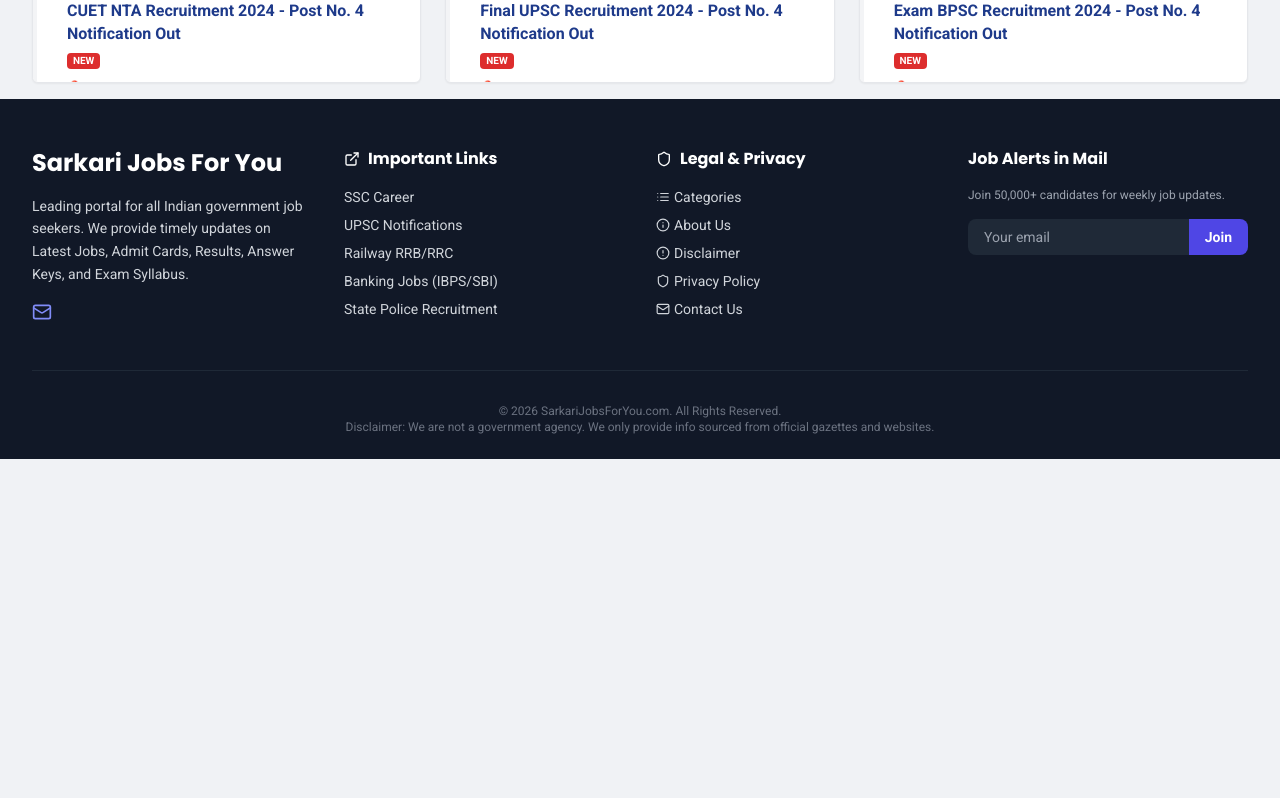
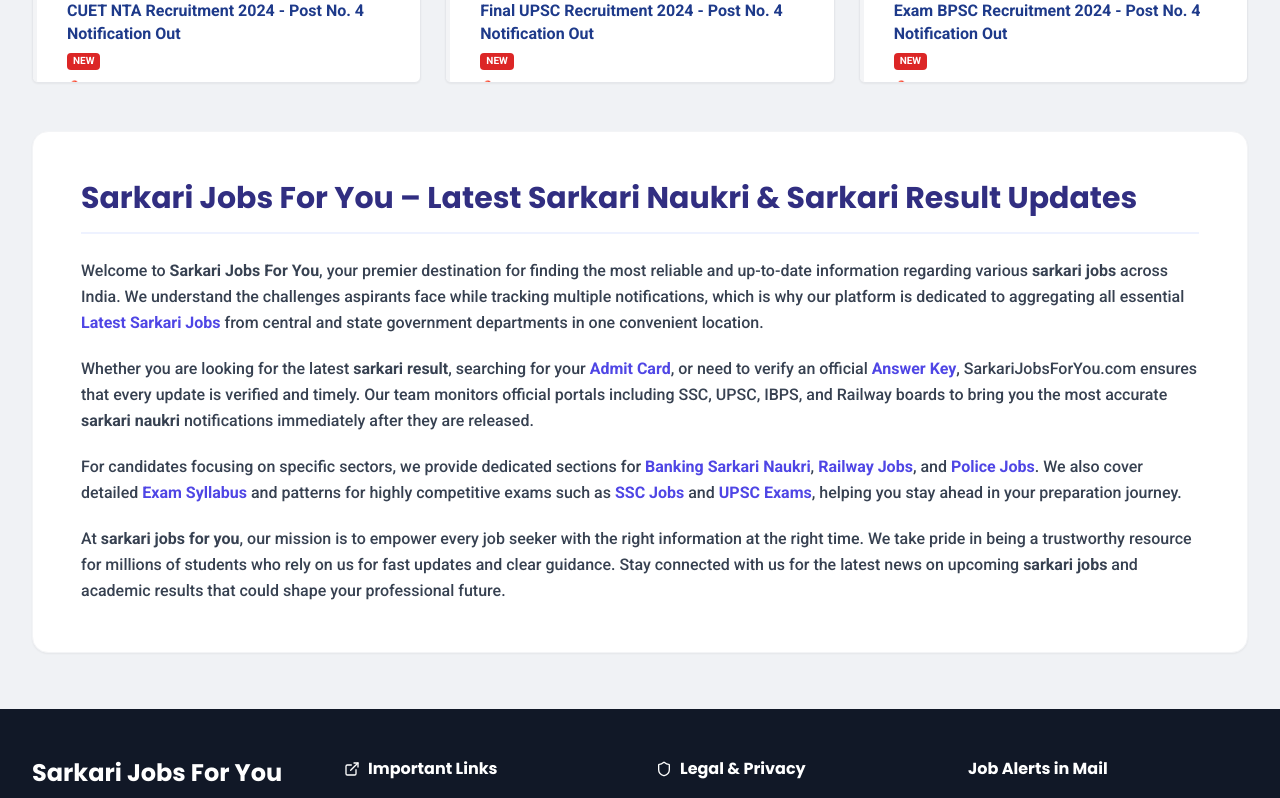
Before and after one commit to manishbarnwal0/sarkarijobsforyou, a React (Vite) app: page / in a window 1280 px wide. Shown: the part 1500-2298 px from the top of the page. Before the commit the page ends 1959 px from the top, so only its background shows below. Built offline with nearby package versions, Linux system fonts and the light colour scheme.

Commit message:
feat: Add SEO content section to homepage
Includes a new section on the homepage with introductory text and links to key job categories, enhancing discoverability and user engagement for Sarkari jobs.

```diff
--- a/App.tsx
+++ b/App.tsx
@@ -180,6 +180,27 @@ const App: React.FC = () => {
           <JobSection title="Answer Key" category={Category.ANSWER_KEY} posts={MOCK_POSTS} color="bg-orange-800" navigate={navigate} />
           <JobSection title="Syllabus" category={Category.SYLLABUS} posts={MOCK_POSTS} color="bg-cyan-800" navigate={navigate} />
         </div>
+
+        {/* SEO Content Section Added Here */}
+        <section className="mt-12 mb-10 bg-white p-8 md:p-12 rounded-2xl shadow-sm border border-gray-100">
+          <h2 className="text-2xl md:text-3xl font-black text-indigo-900 mb-6 border-b-2 border-indigo-50 pb-4">
+            Sarkari Jobs For You – Latest Sarkari Naukri & Sarkari Result Updates
+          </h2>
+          <div className="prose prose-indigo max-w-none text-gray-700 leading-relaxed space-y-5 font-medium">
+            <p>
+              Welcome to <strong>Sarkari Jobs For You</strong>, your premier destination for finding the most reliable and up-to-date information regarding various <strong>sarkari jobs</strong> across India. We understand the challenges aspirants face while tracking multiple notifications, which is why our platform is dedicated to aggregating all essential <a href="/category/latest-jobs" onClick={navigate} className="text-indigo-600 font-bold hover:underline">Latest Sarkari Jobs</a> from central and state government departments in one convenient location.
+            </p>
+            <p>
+              Whether you are looking for the latest <strong>sarkari result</strong>, searching for your <a href="/category/admit-card" onClick={navigate} className="text-indigo-600 font-bold hover:underline">Admit Card</a>, or need to verify an official <a href="/category/answer-key" onClick={navigate} className="text-indigo-600 font-bold hover:underline">Answer Key</a>, SarkariJobsForYou.com ensures that every update is verified and timely. Our team monitors official portals including SSC, UPSC, IBPS, and Railway boards to bring you the most accurate <strong>sarkari naukri</strong> notifications immediately after they are released.
+            </p>
+            <p>
+              For candidates focusing on specific sectors, we provide dedicated sections for <a href="/category/banking-jobs" onClick={navigate} className="text-indigo-600 font-bold hover:underline">Banking Sarkari Naukri</a>, <a href="/category/railway" onClick={navigate} className="text-indigo-600 font-bold hover:underline">Railway Jobs</a>, and <a href="/category/state-police-recruitment" onClick={navigate} className="text-indigo-600 font-bold hover:underline">Police Jobs</a>. We also cover detailed <a href="/category/syllabus" onClick={navigate} className="text-indigo-600 font-bold hover:underline">Exam Syllabus</a> and patterns for highly competitive exams such as <a href="/category/ssc-careers" onClick={navigate} className="text-indigo-600 font-bold hover:underline">SSC Jobs</a> and <a href="/category/upsc-notifications" onClick={navigate} className="text-indigo-600 font-bold hover:underline">UPSC Exams</a>, helping you stay ahead in your preparation journey.
+            </p>
+            <p>
+              At <strong>sarkari jobs for you</strong>, our mission is to empower every job seeker with the right information at the right time. We take pride in being a trustworthy resource for millions of students who rely on us for fast updates and clear guidance. Stay connected with us for the latest news on upcoming <strong>sarkari jobs</strong> and academic results that could shape your professional future.
+            </p>
+          </div>
+        </section>
       </main>
     );
   };
```
